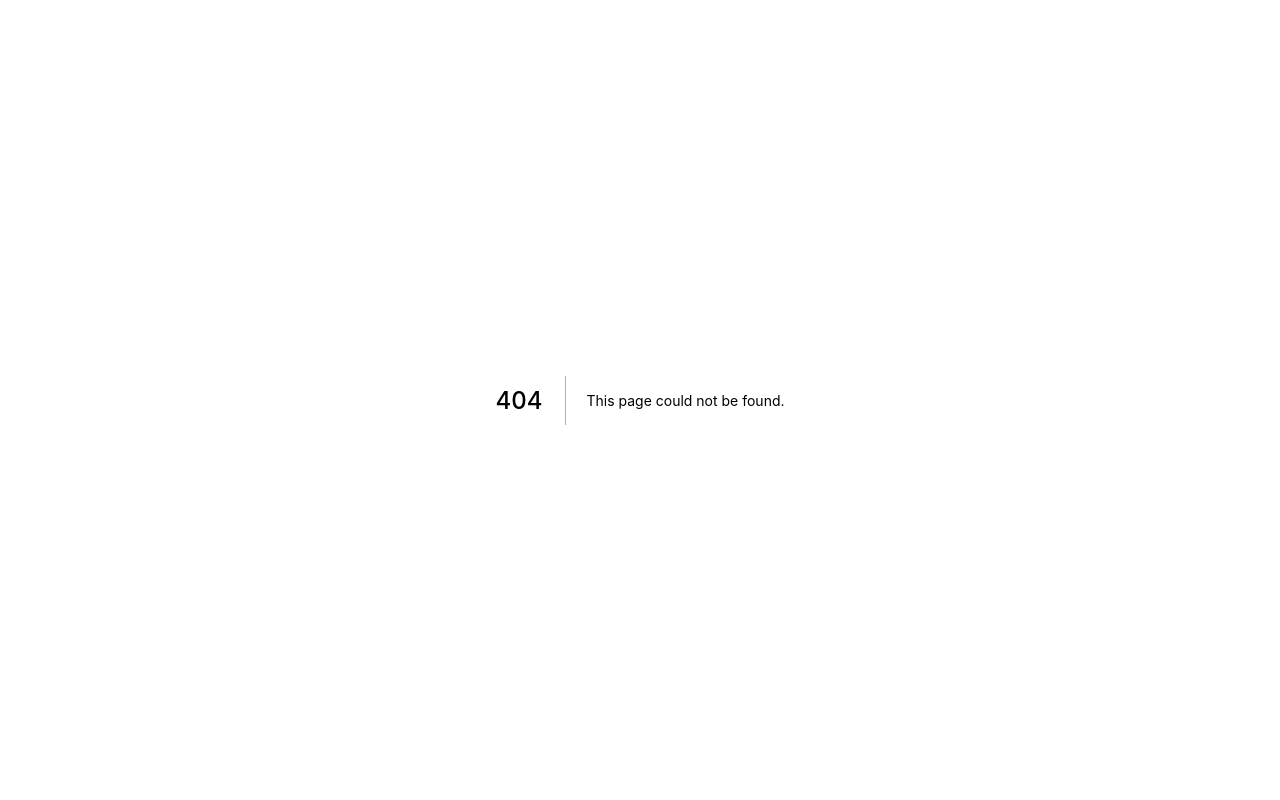
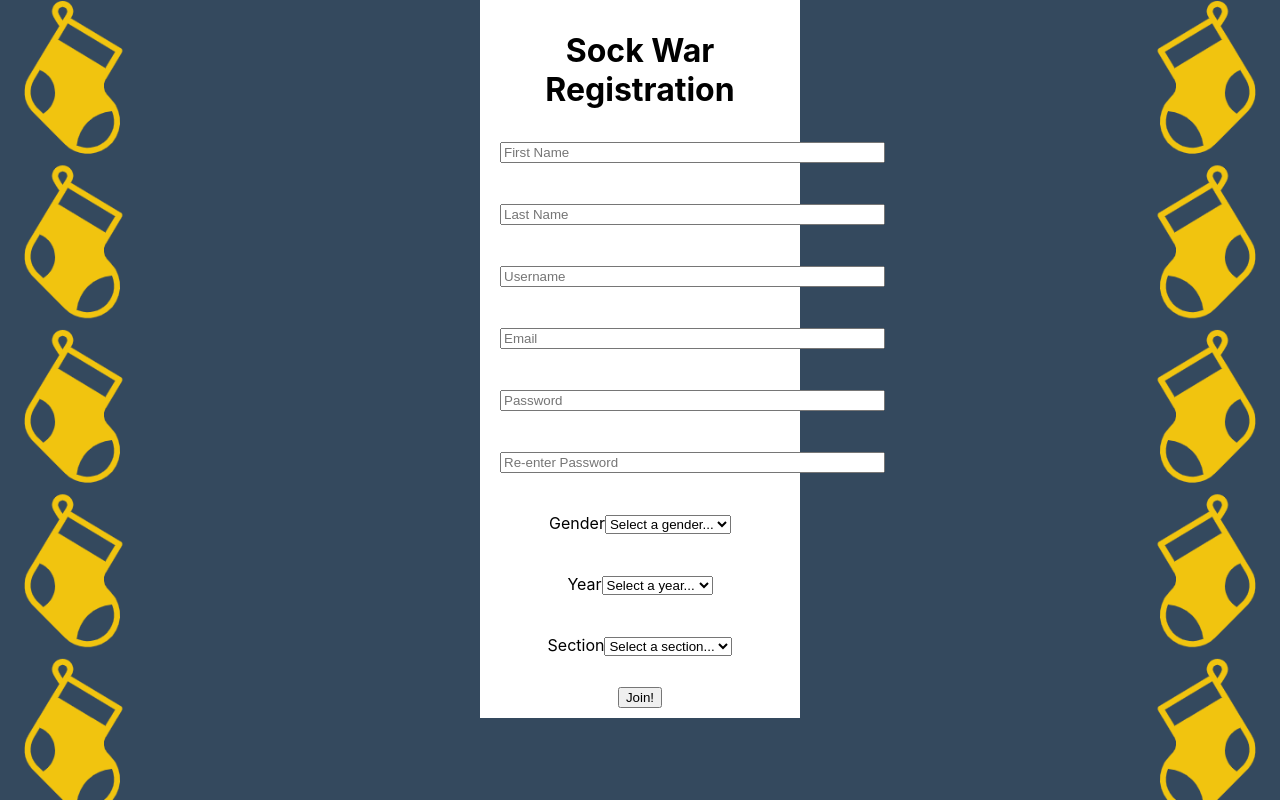
Before and after one commit to MiaVarghese/sockwars, a Next.js app: page /registrationpage in a window 1280 px wide. Before the commit this address had no page. Built offline with nearby package versions, Linux system fonts and the light colour scheme.

Commit message:
registration page

```diff
--- a/pages/_app.js
+++ b/pages/_app.js
@@ -1,7 +1,7 @@
-import '../styles/globals.css'
+import "../styles/globals.css";
 
 function MyApp({ Component, pageProps }) {
-  return <Component {...pageProps} />
+  return <Component {...pageProps} />;
 }
 
-export default MyApp
+export default MyApp;
--- /dev/null
+++ b/pages/index.css
@@ -0,0 +1,13 @@
+body {
+  margin: 0;
+  font-family: -apple-system, BlinkMacSystemFont, 'Segoe UI', 'Roboto', 'Oxygen',
+    'Ubuntu', 'Cantarell', 'Fira Sans', 'Droid Sans', 'Helvetica Neue',
+    sans-serif;
+  -webkit-font-smoothing: antialiased;
+  -moz-osx-font-smoothing: grayscale;
+}
+
+code {
+  font-family: source-code-pro, Menlo, Monaco, Consolas, 'Courier New',
+    monospace;
+}
--- /dev/null
+++ b/pages/registrationpage.js
@@ -0,0 +1,83 @@
+import styles from "../styles/registrationpage.module.css";
+import image from "./lock.png";
+import emailimg from "./email.png";
+import usernameimg from "./username.png";
+
+export default function Form() {
+  return (
+    <div className={styles.box}>
+      <h1>Sock War Registration</h1>
+      <div className={styles.info}>
+        <input
+          type="text"
+          placeholder="First Name "
+          name="firstname"
+          size="45"
+        />
+      </div>
+
+      <div className={styles.info}>
+        <input type="text" placeholder="Last Name " name="lastname" size="45" />
+      </div>
+
+      <div className={styles.info}>
+        <input type="text" placeholder="Username" name="username" size="45" />
+      </div>
+
+      <div className={styles.info}>
+        <input type="text" placeholder="Email" name="email" size="45" />
+      </div>
+
+      <div className={styles.info}>
+        <input type="text" placeholder="Password" name="password" size="45" />
+      </div>
+      <div className={styles.info}>
+        <input
+          type="text"
+          placeholder="Re-enter Password"
+          name="reenterpassword"
+          size="45"
+        />
+      </div>
+      <div className={styles.info}>
+        Gender
+        <select name="selectList" id="selectList">
+          <option value="" disabled selected hidden>
+            Select a gender...
+          </option>{" "}
+          <option value="option 2">Male</option> {" "}
+          <option value="option 3">Female</option>
+          <option value="option 4">Other</option>
+        </select>
+      </div>
+
+      <div className={styles.info}>
+        Year
+        <select name="selectList" id="selectList">
+          <option value="" disabled selected hidden>
+            Select a year...
+          </option>{" "}
+          <option value="option 2">First </option> {" "}
+          <option value="option 3">Second </option>
+          <option value="option 4">Third </option>
+          <option value="option 5">Fourth </option>
+          <option value="option 6">Other </option>
+        </select>
+      </div>
+
+      <div className={styles.info}>
+        Section
+        <select name="selectList" id="selectList">
+          <option value="" disabled selected hidden>
+            Select a section...
+          </option>{" "}
+          <option value="option 2">Option 1 </option> {" "}
+          <option value="option 3">Option 2 </option>
+          <option value="option 4">Option 3 </option>
+        </select>
+      </div>
+
+      <button type="button">Join!</button>
+    </div>
+  );
+}
--- /dev/null
+++ b/styles/registrationpage.module.css
@@ -0,0 +1,14 @@
+.box {
+  margin: auto;
+  width: 25%;
+  background-color: white;
+  padding: 10px;
+  text-align: center;
+}
+.info {
+  text-align: center;
+  padding: 10px;
+  background-clip: content-box;
+  position: relative;
+  margin-bottom: 20px;
+}
```
Also changed, not shown: pages/index.js (+13 -16 lines).
